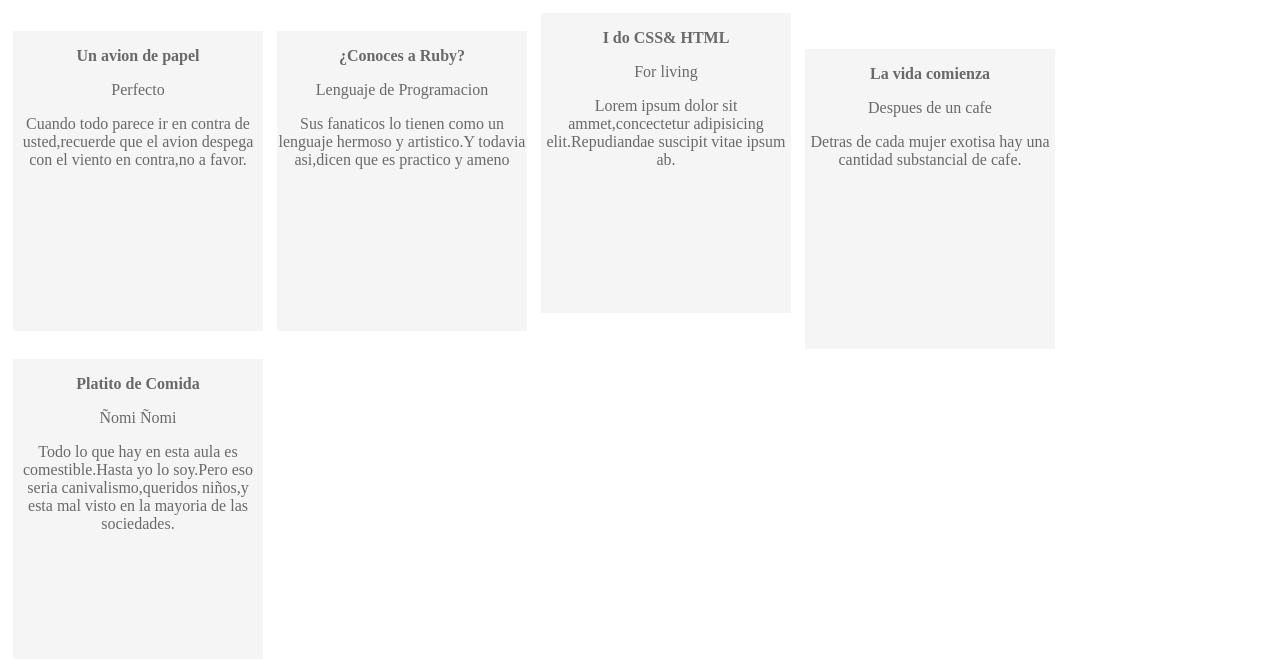
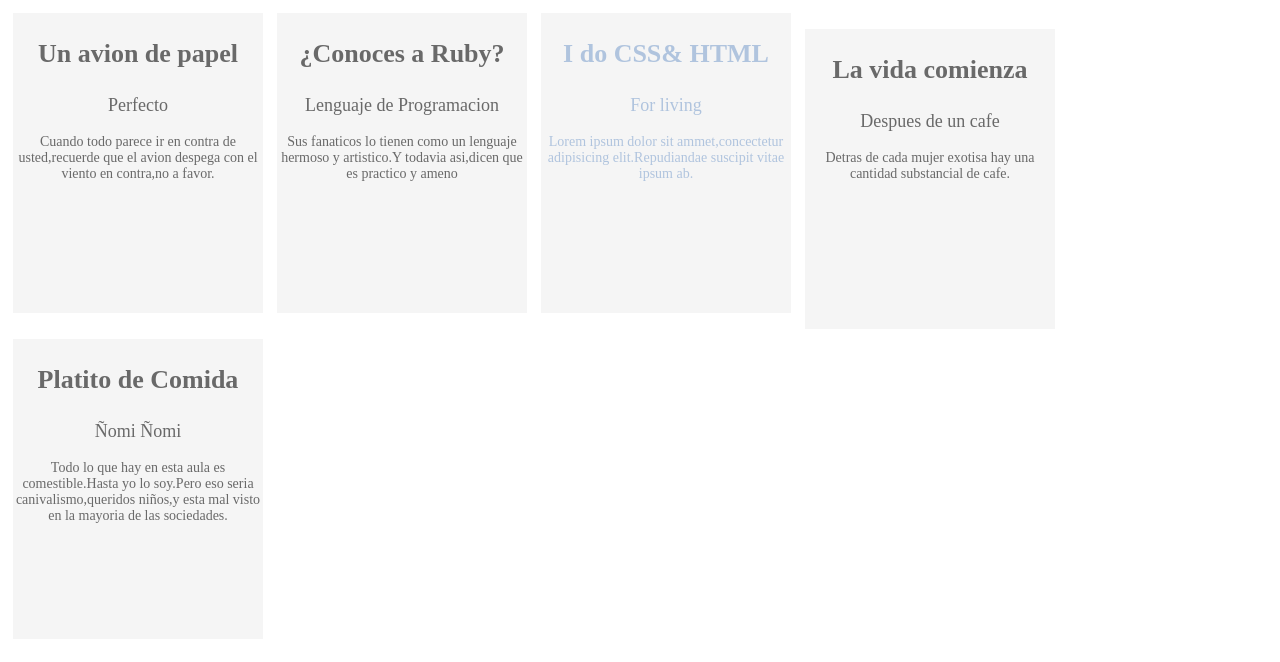
Before and after one commit to MarinaRH/Tipografias, a plain HTML site: page index.html in a window 1280 px wide. Drawn offline with Linux system fonts and the light colour scheme.

Commit message:
Subiendo la hoja de estilo con el CSS: MARINA

```diff
--- a/css/main.css
+++ b/css/main.css
@@ -13,3 +13,41 @@ p {
   color:dimgray;
   text-align:center;
 }
+
+.titulo {
+  font-family: 'Merriweather ', serif;
+  font-size: 26px;
+
+}
+
+.sub {
+  font-family: 'Gentium Book Basic', serif;
+  font-size: 18px;
+  text-align:center;
+
+}
+
+.text {
+  font-family: 'Alegreya', serif;
+  font-size: 14px;
+
+}
+
+.titulo1 {
+  font-family: 'Merriweather ', serif;
+  font-size: 26px;
+  color:lightsteelblue;
+}
+
+.text1 {
+  font-family: 'Alegreya', serif;
+  font-size: 14px;
+  color:lightsteelblue;
+}
+
+.sub1 {
+  font-family: 'Gentium Book Basic', serif;
+  font-size: 18px;
+  text-align:center;
+  color:lightsteelblue;
+}
```
